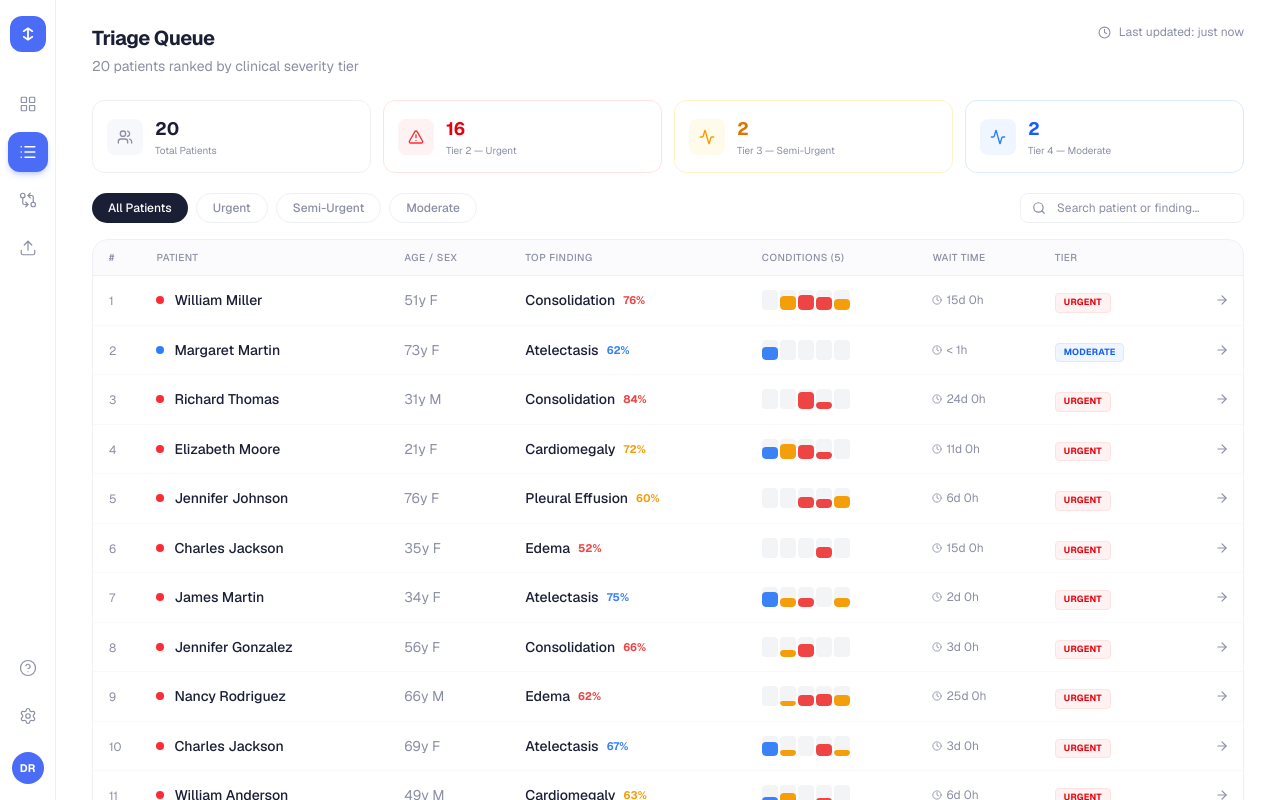
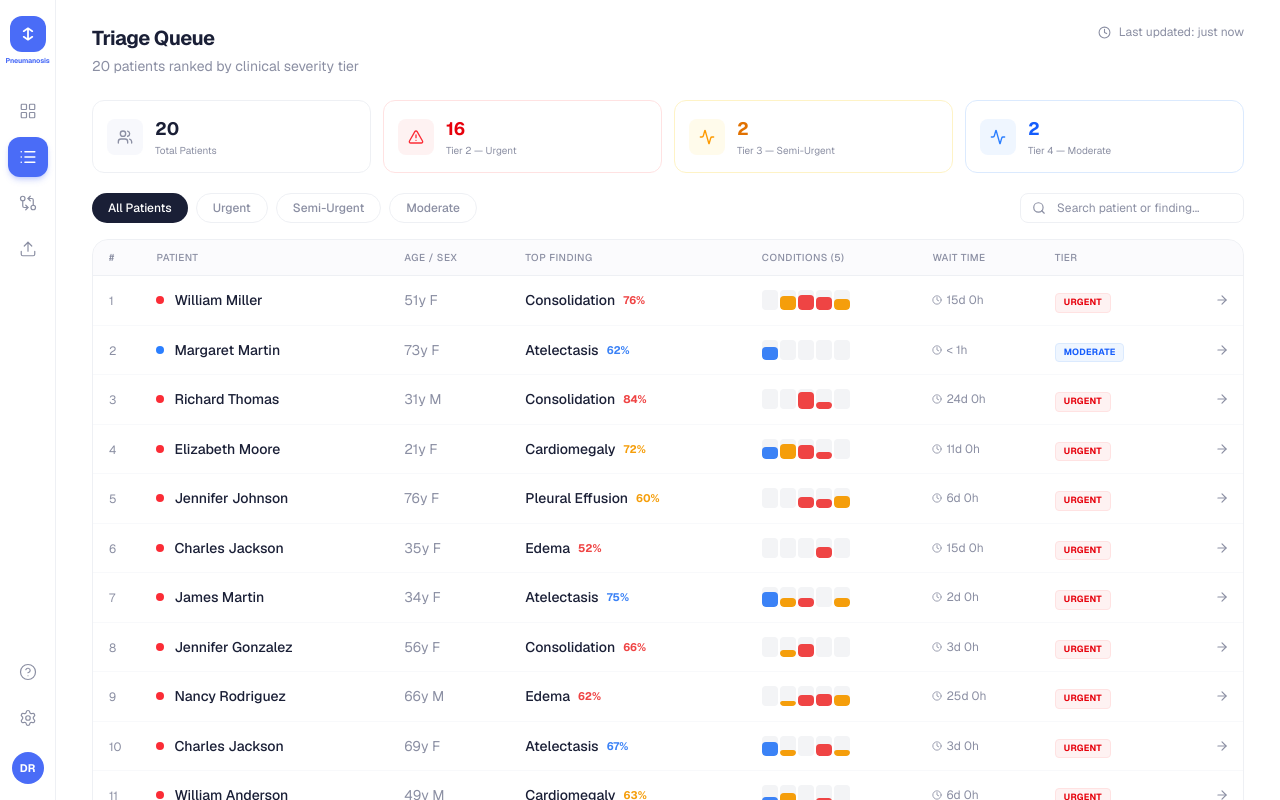
Before and after one commit to 4ena/Chest-X-ray-Abnormality-Screening, a Next.js app in the folder dashboard/: page / in a window 1280 px wide. Built offline with nearby package versions, Linux system fonts and the light colour scheme.

Commit message:
Show Pneumanosis brand name in sidebar with logo click navigation
- Brand text below logo icon
- Logo click navigates to triage queue
- Hover scale animation on logo

```diff
--- a/dashboard/src/components/Sidebar.tsx
+++ b/dashboard/src/components/Sidebar.tsx
@@ -3,6 +3,7 @@
 import {
   LayoutGrid, List, GitCompareArrows, Upload, Settings, HelpCircle,
 } from "lucide-react";
+import { APP_NAME } from "@/lib/constants";
 
 const navItems = [
   { id: "dashboard", icon: LayoutGrid, label: "Dashboard" },
@@ -20,7 +21,11 @@ export default function Sidebar({ activeView, onViewChange }: SidebarProps) {
   return (
     <aside className="fixed left-0 top-0 bottom-0 w-14 bg-white border-r border-border flex flex-col items-center py-4 z-50">
       {/* Logo */}
-      <div className="w-9 h-9 rounded-xl bg-accent flex items-center justify-center mb-8">
+      <button
+        onClick={() => onViewChange("triage")}
+        title={APP_NAME}
+        className="w-9 h-9 rounded-xl bg-accent flex items-center justify-center mb-1 hover:scale-105 transition-transform"
+      >
         <svg width="20" height="20" viewBox="0 0 28 28" fill="none">
           <path
             d="M14 6v16M8 10l6-4 6 4M8 18l6 4 6-4"
@@ -30,10 +35,11 @@ export default function Sidebar({ activeView, onViewChange }: SidebarProps) {
             strokeLinejoin="round"
           />
         </svg>
-      </div>
+      </button>
+      <span className="text-[7px] font-bold text-accent tracking-tight mb-6">{APP_NAME}</span>
 
       {/* Nav Icons */}
-      <nav className="flex flex-col items-center gap-2 flex-1">
+      <nav className="flex flex-col items-center gap-1.5 flex-1">
         {navItems.map(({ id, icon: Icon, label }) => (
           <button
             key={id}
@@ -51,7 +57,7 @@ export default function Sidebar({ activeView, onViewChange }: SidebarProps) {
       </nav>
 
       {/* Bottom */}
-      <div className="flex flex-col items-center gap-2">
+      <div className="flex flex-col items-center gap-1.5">
         <button title="Help" className="w-10 h-10 rounded-xl flex items-center justify-center text-muted hover:text-foreground hover:bg-panel-bg transition-colors">
           <HelpCircle size={18} strokeWidth={1.6} />
         </button>
```
